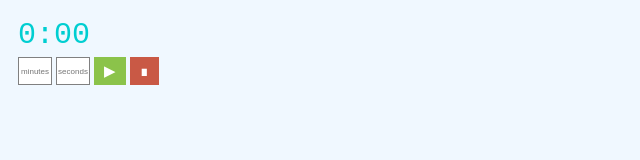
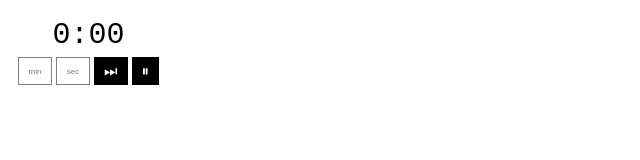
Before and after one commit to avielrey/timer, a plain HTML site: page index.html in a window 1280 px wide. Shown: the whole page, without its empty margins (0-640 px from the left). Drawn offline with Linux system fonts and the light colour scheme.

Commit message:
Update index.html

```diff
--- a/index.html
+++ b/index.html
@@ -8,10 +8,10 @@
 
   <style>
     body{
-      background-color: aliceblue;
+      background-color: white;
     }
     .section {
-      background-color: aliceblue;
+      background-color: white;
       padding: 10px;
       width: fit-content;
 
@@ -20,7 +20,8 @@
   margin-bottom: 5px;
     font-size: 30px;
     font-family: monospace;
-    color: darkturquoise;
+    color: black;
+    text-align: center;
 }
     .section input {
       font-size: 8px;
@@ -64,11 +65,11 @@
             }
 
             .buttons button:nth-child(3){
-                background-color: #8bc34a;
+                background-color: #000000;
             }
 
             .buttons button:nth-child(4){
-                background-color: rgb(201, 89, 69);
+                background-color: #000000;
             }
 
   </style>
@@ -79,11 +80,11 @@
     <div id="display">0:00</div>
 
     <div class="buttons">
-      <input type="text" id="input" name="input" placeholder="minutes">
-      <input type="text" id="input2" name="input2" placeholder="seconds">
+      <input type="text" id="input" name="input" placeholder="min">
+      <input type="text" id="input2" name="input2" placeholder="sec">
 
-      <button onclick="start()">▶</button>
-      <button onclick="cancel()">∎</button>
+      <button onclick="start()">⏭</button>
+      <button onclick="cancel()">⏸</button>
     </div>
 
   </section>
```
